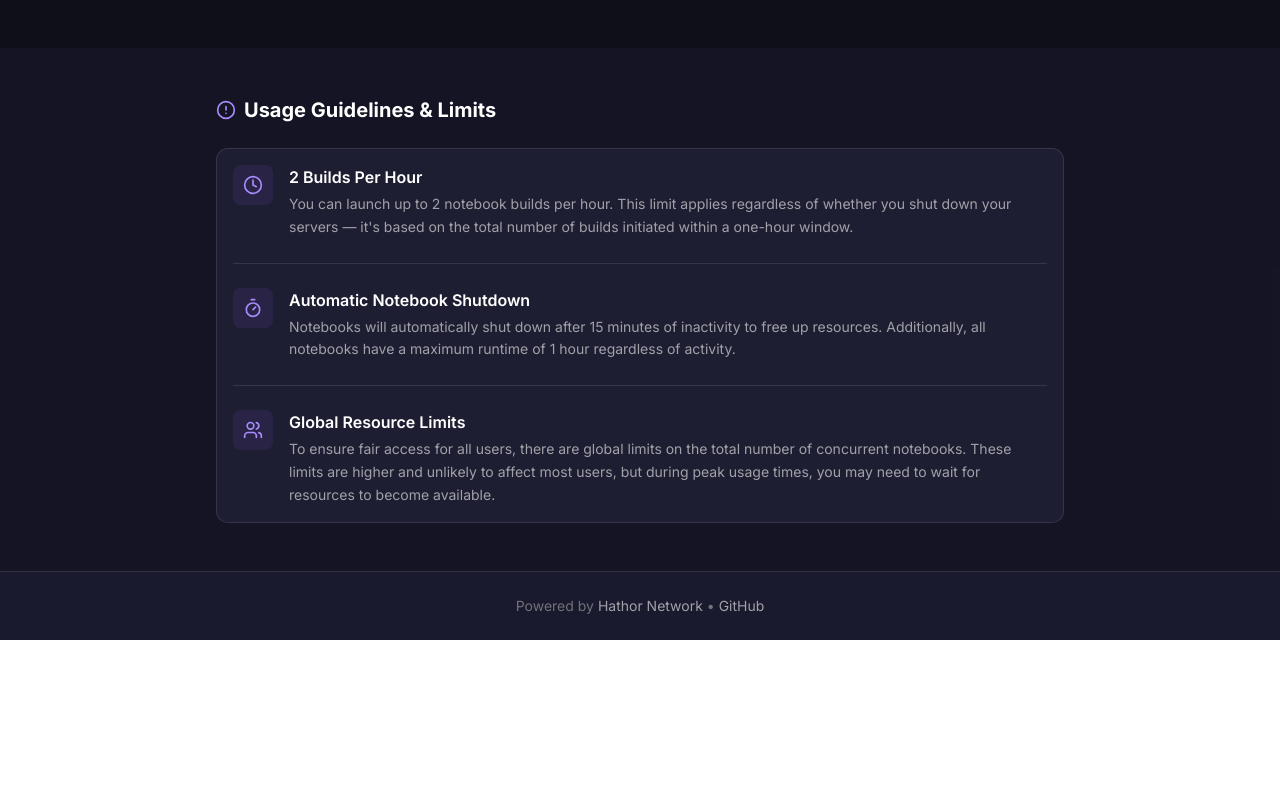
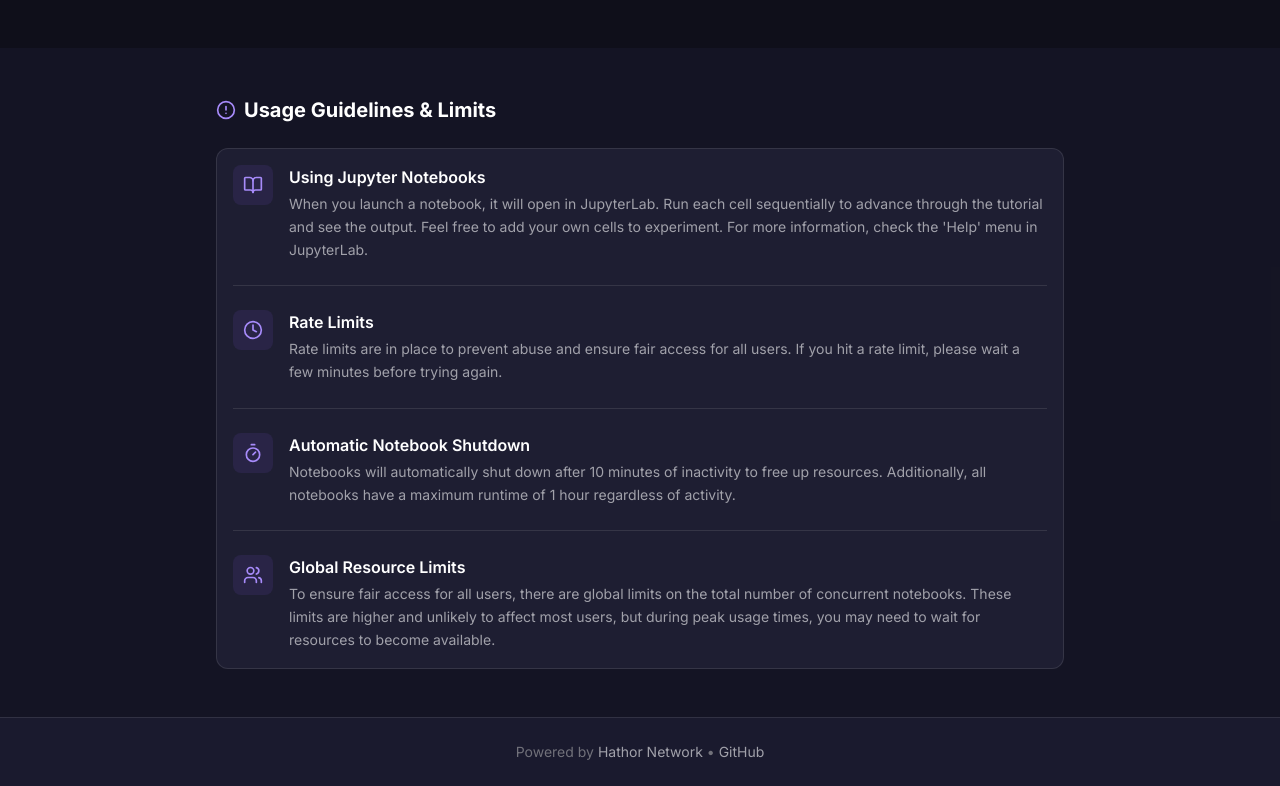
Before and after one commit to HathorNetwork/learn-nano-binder, a React (Vite) app in the folder learn-hathor-website/: page / in a window 1280 px wide. Shown: the part 750-1536 px from the top of the page. Before the commit the page ends 1390 px from the top, so only its background shows below. Built offline with nearby package versions, Linux system fonts and the light colour scheme; no server answers.

Commit message:
chore: update info section (#3)

```diff
--- a/learn-hathor-website/src/components/InfoSection.tsx
+++ b/learn-hathor-website/src/components/InfoSection.tsx
@@ -1,4 +1,4 @@
-import { AlertCircle, Clock, Users, Timer } from 'lucide-react';
+import { AlertCircle, Clock, Users, Timer, BookOpen } from 'lucide-react';
 import { Card, CardContent } from './ui';
 
 interface LimitItemProps {
@@ -37,9 +37,17 @@ export function InfoSection() {
         <Card>
           <CardContent className="pt-4 space-y-6">
             <LimitItem
+              icon={<BookOpen className="w-5 h-5" />}
+              title="Using Jupyter Notebooks"
+              description="When you launch a notebook, it will open in JupyterLab. Run each cell sequentially to advance through the tutorial and see the output. Feel free to add your own cells to experiment. For more information, check the 'Help' menu in JupyterLab."
+            />
+
+            <div className="border-t border-white/10" />
+
+            <LimitItem
               icon={<Clock className="w-5 h-5" />}
-              title="2 Builds Per Hour"
-              description="You can launch up to 2 notebook builds per hour. This limit applies regardless of whether you shut down your servers — it's based on the total number of builds initiated within a one-hour window."
+              title="Rate Limits"
+              description="Rate limits are in place to prevent abuse and ensure fair access for all users. If you hit a rate limit, please wait a few minutes before trying again."
             />
 
             <div className="border-t border-white/10" />
@@ -47,7 +55,7 @@ export function InfoSection() {
             <LimitItem
               icon={<Timer className="w-5 h-5" />}
               title="Automatic Notebook Shutdown"
-              description="Notebooks will automatically shut down after 15 minutes of inactivity to free up resources. Additionally, all notebooks have a maximum runtime of 1 hour regardless of activity."
+              description="Notebooks will automatically shut down after 10 minutes of inactivity to free up resources. Additionally, all notebooks have a maximum runtime of 1 hour regardless of activity."
             />
 
             <div className="border-t border-white/10" />
```
